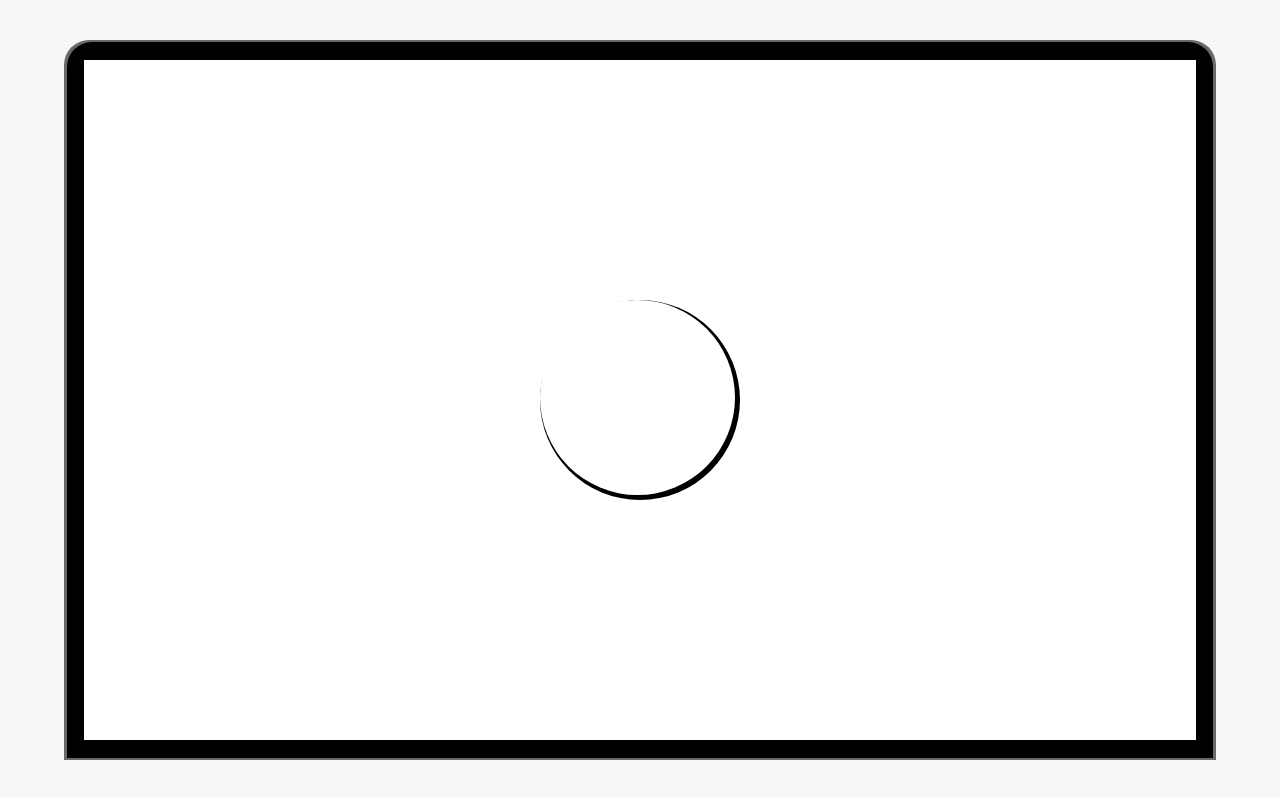
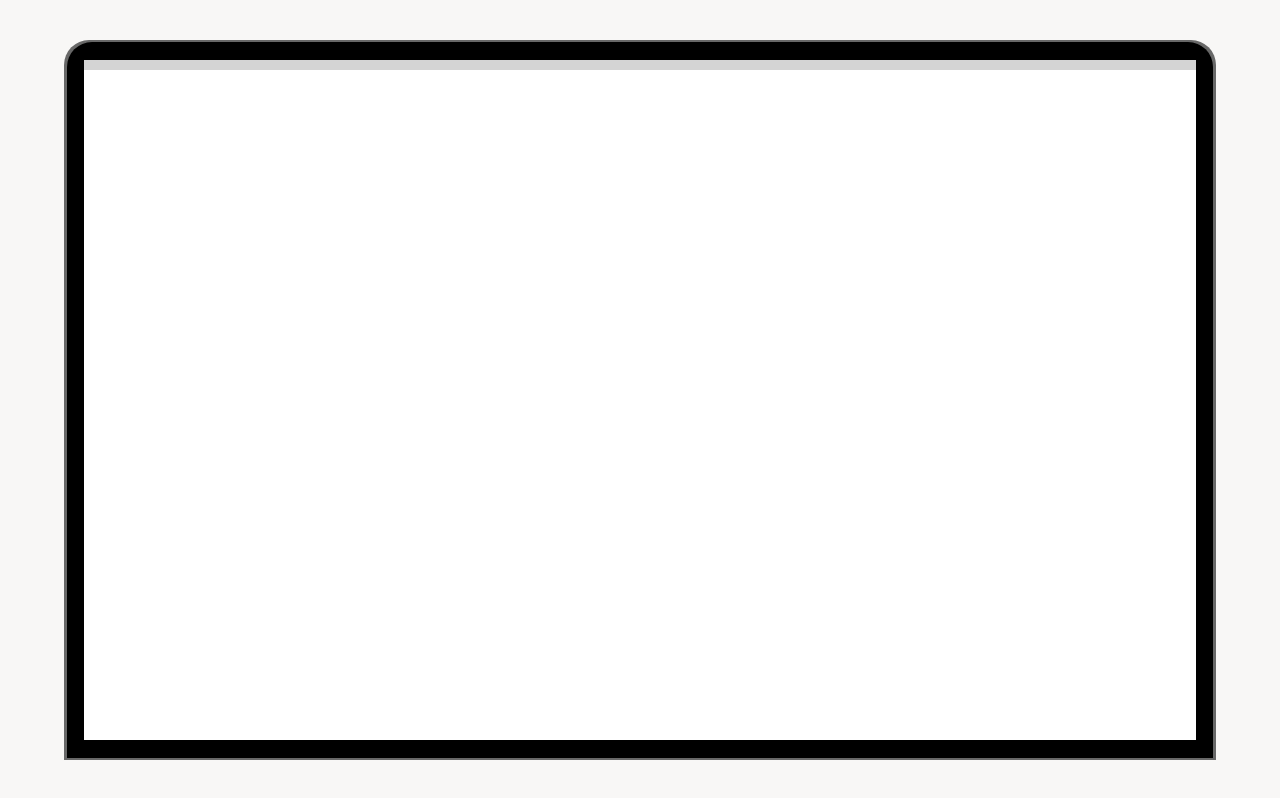
Before and after one commit to BradyDouthit/web-scraper, a React (Create React App) app in the folder client/: page / in a window 1280 px wide. Built offline with nearby package versions, Linux system fonts and the light colour scheme.

Commit message:
update start animation

```diff
--- a/client/src/App.css
+++ b/client/src/App.css
@@ -187,6 +187,7 @@ button:focus {
   margin: auto;
   align-self: center;
   display: flex;
+  flex-direction: column;
 }
 
 #logo-bg {
@@ -194,8 +195,7 @@ button:focus {
   height: 200px;
   border-radius: 100px;
   background-color: rgb(255, 255, 255);
-  align-self: center;
-  margin: 0 auto;
+  margin: auto;
 }
 
 #logo-fg {
@@ -204,3 +204,9 @@ button:focus {
   border-radius: 100px;
   background-color: rgb(0, 0, 0);
 }
+
+#browser-header {
+  background-color: rgb(212, 212, 212);
+  height: 10px;
+  width: 100%;
+}
--- a/client/src/App.js
+++ b/client/src/App.js
@@ -25,9 +25,12 @@ class App extends React.Component {
   }
 
   componentDidMount() {
-    if (!this.state.startAnimationFinished) {
 
-    }
+  }
+
+  setAnimState = (state) => {
+    this.setState({ startAnimationFinished: state })
+    console.log(this.state.startAnimationFinished)
   }
 
   getHTML = () => {
@@ -104,7 +107,8 @@ class App extends React.Component {
         <div id="laptop-bg-outer">
           <div id="laptop-bg-inner">
             <div id="laptop-browser">
-              <StartAnimation />
+              {this.state.startAnimationFinished ? <div id="browser-header"></div> : null}
+              <StartAnimation setAnimState={this.setAnimState} />
             </div>
           </div>
         </div>
--- a/client/src/components/StartAnimation.js
+++ b/client/src/components/StartAnimation.js
@@ -12,27 +12,38 @@ class StartAnimation extends React.Component {
     }
 
     beginAnimation = () => {
-        anime({
+        let delay = 2000;
+        let duration = 1000;
+
+        anime.timeline({
+            delay: delay,
+            duration: duration,
+            easing: 'linear'
+        }).add({
             targets: '#logo-bg',
-            background: 'rgb(0, 0, 0)',
-            delay: 2000,
-            duration: 1000,
-            easing: 'linear'
-        }).play();
+            background: 'rgb(0, 0, 0)'
+        })
+        .add({
+            targets: '#logo-bg',
+            background: 'rgb(255, 255, 255)',
+            complete: () => {
+                this.props.setAnimState(true)
+            }
+        });
 
         anime({
             targets: '#logo-fg',
             background: 'rgb(255, 255, 255)',
-            delay: 2000,
-            duration: 1000,
+            delay: delay,
+            duration: duration,
             easing: 'linear'
         }).play();
 
         anime({
             targets: '#laptop-browser',
             background: 'rgb(255, 255, 255)',
-            delay: 2500,
-            duration: 1000,
+            delay: delay,
+            duration: duration,
             easing: 'linear'
         }).play();
     }
```
